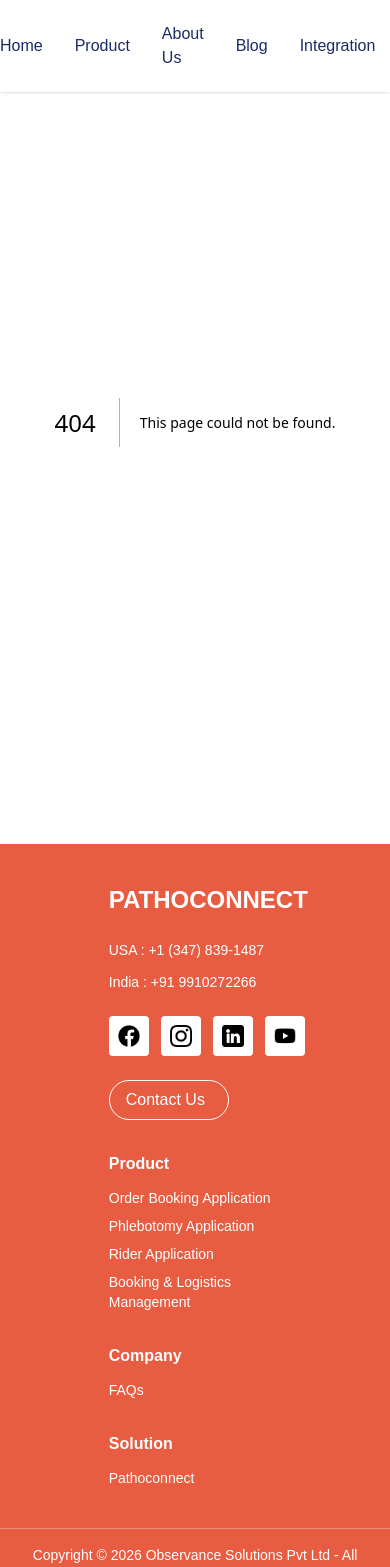
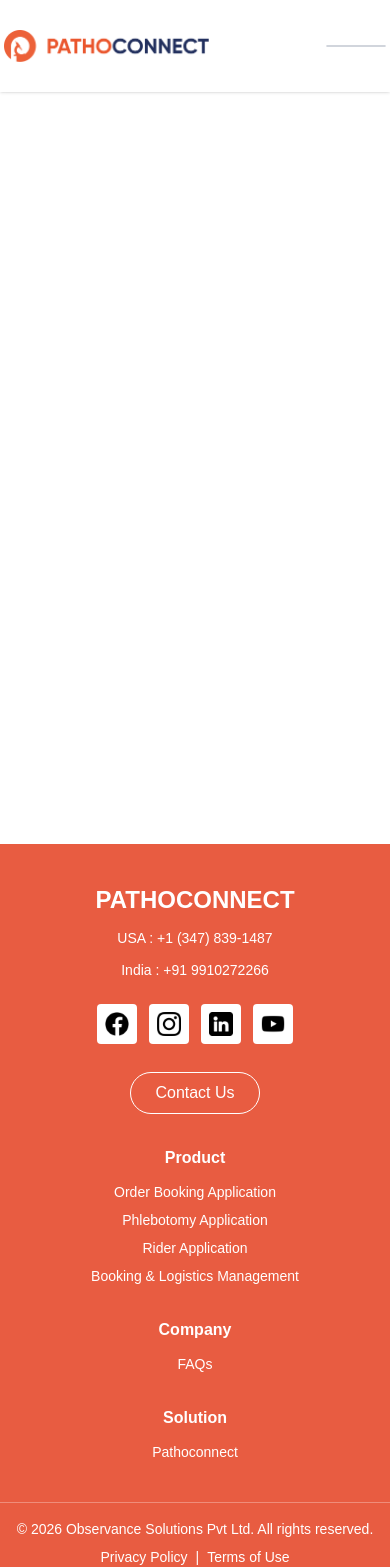
Before and after one commit to parkmeobs/Pathoconnect, a Next.js app: page /about-us in a window 390 px wide. Before the commit this address had no page. Shown: the top 1567 px of the page. Built offline with nearby package versions, Linux system fonts and the light colour scheme.

Commit message:
Responsiveness implemented, aboutUs screen created

```diff
--- /dev/null
+++ b/app/about-us/page.tsx
@@ -0,0 +1,9 @@
+export default function AboutUs() {
+    return (
+        <div className="flex min-h-screen flex-col bg-zinc-50 font-sans bg-white">
+            <main className="flex flex-1 flex-col pt-22  bg-white dark:bg-white">
+
+            </main>
+        </div>
+    );
+}
--- a/app/page.tsx
+++ b/app/page.tsx
@@ -1,11 +1,20 @@
-// import Footer from "@/components/Footer";
-// import Header from "@/components/Header";
+
+"use client";
+
+import "bootstrap-icons/font/bootstrap-icons.css";
+
+import { BannerSection } from "@/screens/Homescreen/BannerSection";
+import { FaqSection } from "@/screens/Homescreen/FaqSection";
 
 export default function Home() {
+
   return (
-    <div className="flex min-h-screen flex-col bg-zinc-50 font-sans dark:bg-black">
-      <main className="flex flex-1 flex-col items-center justify-center py-32 px-16 bg-white dark:bg-black">
-        <p className="text-xl font-semibold">Welcome to Pathoconnect</p>
+    <div className="flex min-h-screen flex-col bg-zinc-50 font-sans bg-white">
+      <main className="flex flex-1 flex-col pt-22  bg-white dark:bg-white">
+        <BannerSection />
+        <FaqSection />
+
+
       </main>
     </div>
   );
--- a/components/Footer.tsx
+++ b/components/Footer.tsx
@@ -1,51 +1,53 @@
 "use client";
-// import Facebook from "../assets/images/facebook.png";
-// import Instagram from "../assets/images/instagram.png";
-// import Linkedin from "../assets/images/linkedin.png";
-// import YouTube from "../assets/images/youtube.png";
-import Facebook from "../assets/images/Facebook.png"
-import Instagram from "../assets/images/Instagram.png"
-import Linkedin from "../assets/images/Linkedin.png"
-import YouTube from "../assets/images/Youtube.png"
+
 import Image from "next/image";
+import Facebook from "../assets/images/Facebook.png";
+import Instagram from "../assets/images/Instagram.png";
+import Linkedin from "../assets/images/Linkedin.png";
+import YouTube from "../assets/images/Youtube.png";
 
 const socialItems = [
-  { label: "Facebook", image: Facebook, href: "/product/app" },
-  { label: "Instagram", image: Instagram, href: "/product/web" },
-  { label: "Linkedin", image: Linkedin, href: "/product/ai" },
-  { label: "YouTube", image: YouTube, href: "/product/ai" },
+  { label: "Facebook", image: Facebook, href: "#" },
+  { label: "Instagram", image: Instagram, href: "#" },
+  { label: "Linkedin", image: Linkedin, href: "#" },
+  { label: "YouTube", image: YouTube, href: "#" },
 ];
+
 export default function Footer() {
   return (
     <footer className="bg-[#e85c41] text-white">
-      <div className="w-3/4 mx-auto px-15 py-10 grid grid-cols-1 md:grid-cols-4 gap-8 ">
+      {/* Top Section */}
+      <div className="max-w-7xl mx-auto px-4 py-10 grid grid-cols-1 sm:grid-cols-2 md:grid-cols-4 gap-8">
+
         {/* Brand */}
-        <div className=" flex flex-col gap-3 ">
-          <h2 className="text-2xl font-bold mb-3">PATHOCONNECT</h2>
+        <div className="flex flex-col gap-3 text-center md:text-left">
+          <h2 className="text-2xl font-bold">PATHOCONNECT</h2>
+
           <p className="text-sm">USA : +1 (347) 839-1487</p>
           <p className="text-sm">India : +91 9910272266</p>
-          <div className="flex gap-3 mt-3  " >
+
+          {/* Social Icons */}
+          <div className="flex justify-center md:justify-start gap-3 mt-3">
             {socialItems.map((item, index) => (
               <Image
                 key={index}
                 src={item.image}
                 alt={item.label}
-                width={20}
-                height={20}
-                className="cursor-pointer hover:scale-110 transition-all duration-200 h-10 w-10  bg-white p-2 square-full border rounded"
+                width={40}
+                height={40}
+                className="cursor-pointer hover:scale-110 transition rounded bg-white p-2"
               />
             ))}
           </div>
 
-          <button className="flex items-center h-10 w-30 gap-2 mt-3 border border-white px-4 py-2 rounded-full" >Contact Us</button>
-
+          {/* Button */}
+          <button className=" max-w-3xl mx-auto mt-4 border border-white px-6 py-2 rounded-full  sm:w-fit mx-auto md:mx-0">
+            Contact Us
+          </button>
         </div>
 
-        {/* Contact */}
-
-
         {/* Product */}
-        <div>
+        <div className="text-center md:text-left">
           <h3 className="font-semibold mb-3">Product</h3>
           <ul className="space-y-2 text-sm">
             <li>Order Booking Application</li>
@@ -56,29 +58,36 @@
         </div>
 
         {/* Company */}
-        <div>
+        <div className="text-center md:text-left">
           <h3 className="font-semibold mb-3">Company</h3>
           <ul className="space-y-2 text-sm">
-            <li>FAQs</li>
-
+            <li className="hover:underline cursor-pointer">FAQs</li>
           </ul>
         </div>
-         <div>
+
+        {/* Solution */}
+        <div className="text-center md:text-left">
           <h3 className="font-semibold mb-3">Solution</h3>
-          <p className="text-sm hover:underline cursor-pointer">Pathoconnect</p>
+          <p className="text-sm hover:underline cursor-pointer">
+            Pathoconnect
+          </p>
         </div>
       </div>
 
       {/* Bottom Bar */}
-      <div className="border-t border-white/30 py-4 text-center text-sm px-4">
+      <div className="border-t border-white/30 py-4 px-4 text-center text-sm">
         <p>
-          Copyright © 2026 Observance Solutions Pvt Ltd - All rights reserved.
+          © 2026 Observance Solutions Pvt Ltd. All rights reserved.
         </p>
 
-        <div className="flex justify-center gap-4 mt-2">
-          <span className="hover:underline cursor-pointer">Privacy Policy</span>
+        <div className="flex flex-wrap justify-center gap-2 mt-2">
+          <span className="hover:underline cursor-pointer">
+            Privacy Policy
+          </span>
           <span>|</span>
-          <span className="hover:underline cursor-pointer">Terms of Use</span>
+          <span className="hover:underline cursor-pointer">
+            Terms of Use
+          </span>
         </div>
       </div>
     </footer>
--- a/components/Header.tsx
+++ b/components/Header.tsx
@@ -5,28 +5,67 @@
 import PathoLogo from "../assets/images/PathoLogo.png";
 import Phone from "../assets/images/Phone.png";
 import { usePathname } from "next/navigation";
+import { useState } from "react";
 
-export function CustomItems({
+function CustomItems({
   title,
   items = [],
   route = "",
   pathname,
+  mobile = false,
+  onClick,
 }: {
   title: string;
   items?: { label: string; href: string }[];
   route?: string;
   pathname: string;
+  mobile?: boolean;
+  onClick?: () => void;
 }) {
   const isActive = route && pathname === route;
 
+  if (mobile) {
+    return (
+      <div className="w-full">
+        {route ? (
+          <Link
+            href={route}
+            onClick={onClick}
+            className={`block py-2 ${
+              isActive ? "text-[#e85c41]" : "text-[#1b2b65]"
+            }`}
+          >
+            {title}
+          </Link>
+        ) : (
+          <>
+            <p className="font-semibold text-[#1b2b65] py-2">{title}</p>
+            {items.map((item, i) => (
+              <Link
+                key={i}
+                href={item.href}
+                onClick={onClick}
+                className="block pl-4 py-1 text-gray-600"
+              >
+                {item.label}
+              </Link>
+            ))}
+          </>
+        )}
+      </div>
+    );
+  }
+
+  // Desktop
   return (
-    <div className="relative group cursor-pointer h-full bg-white items-center flex">
+    <div className="relative group cursor-pointer h-full flex items-center">
       {route ? (
         <Link
           href={route}
-        //   target="_blank"
           className={`hover:text-blue-600 ${
-            isActive ? "text-[#e85c41] font-semibold" : "text-[#1b2b65] font-medium"
+            isActive
+              ? "text-[#e85c41] font-semibold"
+              : "text-[#1b2b65] font-medium"
           }`}
         >
           {title}
@@ -35,18 +74,19 @@
         <span className="hover:text-blue-600 text-[#1b2b65]">{title}</span>
       )}
 
-      <div className="absolute left-0 top-full mt-2 invisible opacity-0 group-hover:visible group-hover:opacity-100 bg-white shadow-lg rounded-md min-w-[180px] transition-all duration-200">
-        {items &&
-          items?.map((item, index) => (
+      {items.length > 0 && (
+        <div className="absolute left-0 top-full mt-2 invisible opacity-0 group-hover:visible group-hover:opacity-100 bg-white shadow-lg rounded-md min-w-[220px] transition-all duration-200">
+          {items.map((item, index) => (
             <Link
               key={index}
               href={item.href}
-              className="block px-4 py-2 hover:bg-gray-100 whitespace-nowrap"
+              className="block px-4 py-2 hover:bg-gray-100 text-gray-600"
             >
               {item.label}
             </Link>
           ))}
-      </div>
+        </div>
+      )}
     </div>
   );
 }
@@ -82,25 +122,27 @@
 
 export default function Header() {
   const pathname = usePathname();
+  const [menuOpen, setMenuOpen] = useState(false);
 
   return (
-    <header className="fixed top-0 left-0 w-full h-23 bg-white shadow z-50">
-      <div className="max-w-7xl mx-auto h-full flex items-center justify-between px-0 py-0 ">
+    <header className="fixed top-0 left-0 w-full py-1.5 bg-white shadow z-50">
+      <div className="max-w-7xl mx-auto flex items-center justify-between px-1 h-20">
         {/* Logo */}
         <Link href="/">
-          <Image src={PathoLogo} alt="Logo" width={256} height={50} />
+          <Image
+            src={PathoLogo}
+            alt="Logo"
+            width={180}
+            height={40}
+            className="w-auto h-8 md:h-10"
+          />
         </Link>
 
-        {/* Menu */}
-        <nav className="flex gap-8 text-gray-800 h-full items-center font-medium">
-          {/* Home */}
+        {/* Desktop Menu */}
+        <nav className="hidden md:flex gap-8 items-center">
           <CustomItems title="Home" route="/" pathname={pathname} />
-          <CustomItems
-            title="Product"
-            items={productItems}
-            pathname={pathname}
-          />
-          <CustomItems title="About Us" pathname={pathname} />
+          <CustomItems title="Product" items={productItems} pathname={pathname} />
+          <CustomItems title="About Us"  route="/about-us" pathname={pathname} />
           <CustomItems title="Blog" items={blogItems} pathname={pathname} />
           <CustomItems
             title="Integration"
@@ -113,10 +155,62 @@
             pathname={pathname}
           />
         </nav>
-        <Link href="/">
-          <Image src={Phone} alt="Logo" width={40} height={40} />
-        </Link>
+
+        {/* Phone Icon (desktop) */}
+        <div className="hidden md:block">
+          <Image src={Phone} alt="Phone" width={36} height={36} />
+        </div>
+
+        {/* Hamburger */}
+        <button
+          className="md:hidden text-3xl border border-gray-300 w-15  square-full rounded"
+          onClick={() => setMenuOpen(!menuOpen)}
+        >
+
+          <i className="bi bi-list text-[#1b2b65] "></i>
+        </button>
       </div>
+
+      {/* Mobile Menu */}
+      {menuOpen && (
+        <div className="md:hidden bg-white border-t shadow px-4 py-4 space-y-3">
+          <CustomItems
+            mobile
+            title="Home"
+            route="/"
+            pathname={pathname}
+            onClick={() => setMenuOpen(false)}
+          />
+          <CustomItems
+            mobile
+            title="Product"
+            items={productItems}
+            pathname={pathname}
+            onClick={() => setMenuOpen(false)}
+          />
+          <CustomItems
+            mobile
+            title="Blog"
+            items={blogItems}
+            pathname={pathname}
+            onClick={() => setMenuOpen(false)}
+          />
+          <CustomItems
+            mobile
+            title="Integration"
+            items={integrationItems}
+            pathname={pathname}
+            onClick={() => setMenuOpen(false)}
+          />
+          <CustomItems
+            mobile
+            title="Contact Us"
+            route="/contact-us"
+            pathname={pathname}
+            onClick={() => setMenuOpen(false)}
+          />
+        </div>
+      )}
     </header>
   );
 }
--- a/package.json
+++ b/package.json
@@ -9,6 +9,7 @@
     "lint": "eslint"
   },
   "dependencies": {
+    "bootstrap-icons": "^1.13.1",
     "next": "16.1.4",
     "react": "19.2.3",
     "react-dom": "19.2.3"
--- /dev/null
+++ b/screens/Homescreen/BannerSection.tsx
@@ -0,0 +1,42 @@
+"use client";
+import Image from "next/image";
+import BackBlurImage from "@/assets/images/BackBlurImage.png";
+import HomeScreenMobileImage from "@/assets/images/HomeScreenMobileImage.png";
+export function BannerSection() {
+  return (
+    <section
+      style={{ backgroundImage: `url(${BackBlurImage.src})` }}
+      className="w-full  bg-cover bg-center bg-no-repeat"
+    >
+      <div className=" max-w-7xl   mx-auto   px-4 sm:px-6   py-20   grid   grid-cols-1 md:grid-cols-2   gap-10 md:gap-20   items-center">
+        {/* Text */}
+        <div className="flex flex-col gap-4 text-center md:text-left">
+          <h1 className="text-2xl sm:text-3xl lg:text-4xl font-medium text-black leading-snug">
+            Simplifying <span className="text-[#e85c41]">Phlebotomy</span>,
+            Empowering Diagnostics
+          </h1>
+
+          <p className="text-sm sm:text-base text-gray-700 leading-relaxed max-w-xl mx-auto md:mx-0">
+            Pathoconnect enables seamless sample collection, real-time tracking,
+            and operational efficiency for labs and diagnostic centers.
+          </p>
+
+          <button className="max-w-3xs mt-4 h-12 px-6 rounded-full font-bold border border-[#e85c41] bg-[#e85c41] text-white hover:bg-white hover:text-[#e85c41] transition w-full sm:w-auto mx-auto md:mx-0">
+            Request a Demo
+          </button>
+        </div>
+
+        {/* Image */}
+        <div className="flex justify-center">
+          <Image
+            src={HomeScreenMobileImage}
+            alt="PathoConnect Dashboard"
+            // width={500}
+            priority
+            className="w-full   max-w-xs sm:max-w-sm md:max-w-md h-auto object-contain"
+          />
+        </div>
+      </div>
+    </section>
+  );
+}
--- /dev/null
+++ b/screens/Homescreen/FaqSection.tsx
@@ -0,0 +1,44 @@
+"use client";
+
+import { useState } from "react";
+import { QuestionComponent } from "@/screens/Homescreen/QuestionComponent";
+
+export function FaqSection() {
+  const [openIndex, setOpenIndex] = useState<number | null>(null);
+
+  return (
+    <section className="bg-[#ffece7] w-full py-12 sm:py-16 md:py-20">
+      <div className="max-w-4xl mx-auto px-4 sm:px-6 flex flex-col items-center">
+
+        {/* Heading */}
+        <h1 className="text-2xl sm:text-3xl md:text-4xl font-medium text-black text-center mb-8">
+          Frequently Asked Questions
+        </h1>
+
+        {/* FAQ List */}
+        <div className="w-full  rounded-xl  divide-y">
+          <QuestionComponent
+            question="Can I reschedule an appointment?"
+            answer="Yes, you can reschedule your appointment by contacting us. For further assistance, feel free to reach out."
+            isOpen={openIndex === 0}
+            onToggle={() => setOpenIndex(openIndex === 0 ? null : 0)}
+          />
+
+          <QuestionComponent
+            question="Can the phlebotomist accept or reject appointments?"
+            answer="Yes, phlebotomists can accept or reject appointments based on permissions configured by the super admin."
+            isOpen={openIndex === 1}
+            onToggle={() => setOpenIndex(openIndex === 1 ? null : 1)}
+          />
+
+          <QuestionComponent
+            question="Can the phlebotomist reschedule an appointment?"
+            answer="Yes, a phlebotomist has the ability to reschedule appointments."
+            isOpen={openIndex === 2}
+            onToggle={() => setOpenIndex(openIndex === 2 ? null : 2)}
+          />
+        </div>
+      </div>
+    </section>
+  );
+}
--- /dev/null
+++ b/screens/Homescreen/QuestionComponent.tsx
@@ -0,0 +1,43 @@
+export function QuestionComponent({
+  question,
+  answer,
+  isOpen,
+  onToggle,
+}: {
+  question: string;
+  answer: string;
+  isOpen: boolean;
+  onToggle: () => void;
+}) {
+  return (
+    <div className="p-4 sm:p-5 border-b border-gray-300">
+      <div className="flex justify-between items-center gap-4">
+        <h3 className="text-base sm:text-lg font-semibold text-[#333]">
+          {question}
+        </h3>
+
+        <button
+          onClick={onToggle}
+          className="flex items-center justify-center h-8 w-8 sm:h-10 sm:w-10 border border-black rounded-full transition-transform duration-300 shrink-0"
+        >
+          <i
+            className={`bi bi-arrow-down text-black transition-transform duration-300 ${
+              isOpen ? "rotate-180" : ""
+            }`}
+          />
+        </button>
+      </div>
+
+      {/* Answer */}
+      <div
+        className={`overflow-hidden transition-all duration-300 ease-in-out ${
+          isOpen ? "max-h-[500px] mt-3" : "max-h-0"
+        }`}
+      >
+        <p className="text-sm sm:text-base text-gray-600 leading-relaxed">
+          {answer}
+        </p>
+      </div>
+    </div>
+  );
+}
```
Also changed, not shown: 2 other files (tests, documents, lock files or other folders).
